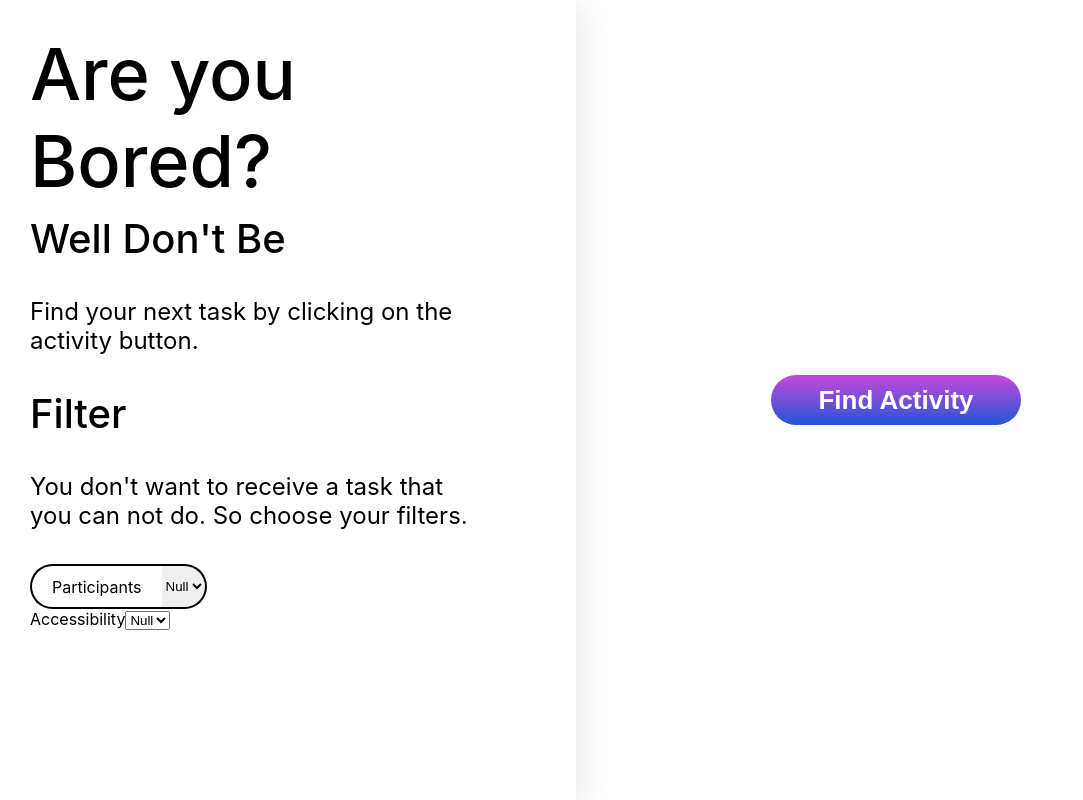
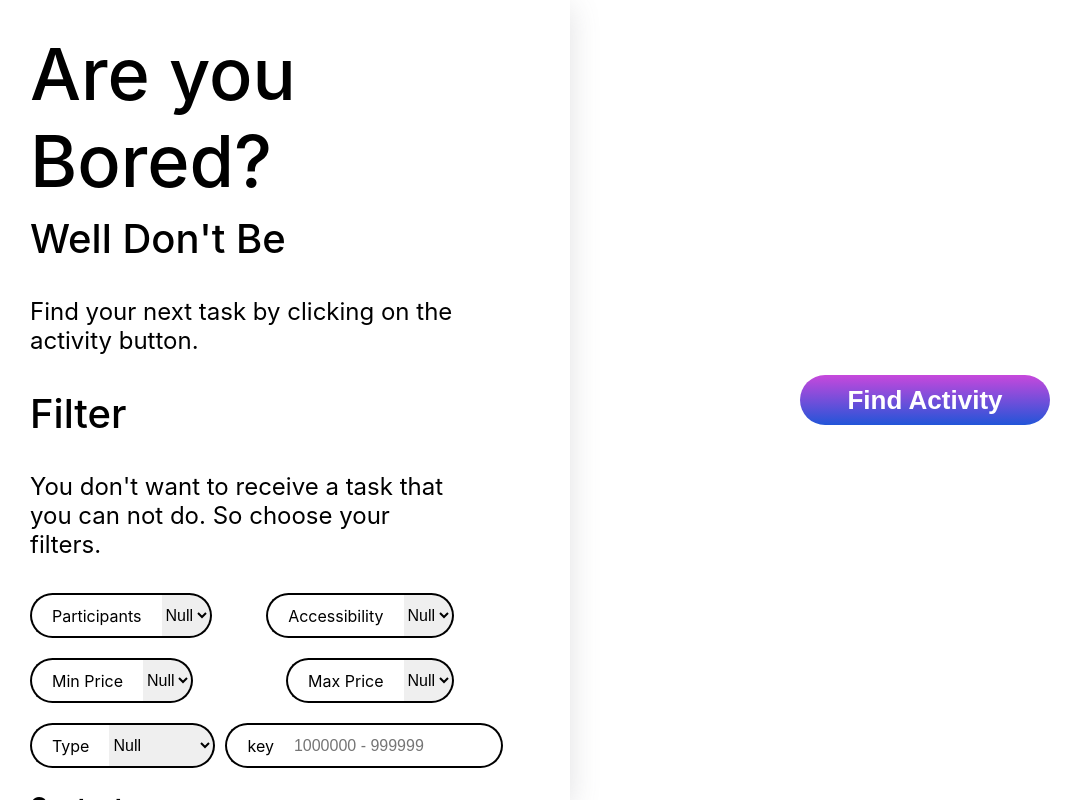
Before and after one commit to Ben-glitch-cloud/main_task_finder_project, a React (Create React App) app: page / in a window 1280 px wide. Shown: the whole page, without its empty margins (0-1083 px from the left). Built offline with nearby package versions, Linux system fonts and the light colour scheme.

Commit message:
more styling has been added to the app and react icons

```diff
--- a/package.json
+++ b/package.json
@@ -8,6 +8,7 @@
     "@testing-library/user-event": "^13.5.0",
     "react": "^18.2.0",
     "react-dom": "^18.2.0",
+    "react-icons": "^4.8.0",
     "react-scripts": "^5.0.1",
     "sass": "^1.60.0",
     "web-vitals": "^2.1.4"
--- /dev/null
+++ b/src/Components/footer/footer.js
@@ -0,0 +1,26 @@
+import { AiFillGithub, AiFillApi } from 'react-icons/ai';
+import { TbBrandFiverr } from 'react-icons/tb';
+
+function Footer(){
+    return(
+        <footer>
+            <h3>Contact</h3>
+            <div className="footerContaner">
+               <a href="">
+                    <AiFillGithub size={40}  className='icon gitHub'/>
+                    <p>Github</p>
+               </a>
+               <a href="">
+                    <AiFillApi size={40} className='icon api'/>
+                    <p>API</p>
+               </a>
+               <a href="">
+                    <TbBrandFiverr size={40} className='icon fiverr'/>
+                    <p>Fiverr</p>
+               </a>
+            </div>
+        </footer>
+    )
+}
+
+export default Footer;
--- /dev/null
+++ b/src/Components/formTask/formTask.js
@@ -0,0 +1,102 @@
+import React, { useEffect, useState } from "react"
+
+function FormTask(){
+
+
+    return(
+        <div className="formContainer">
+                    <div className="formParts">
+                        <form>
+                            <label>Participants</label>
+                            <select>
+                                <option>Null</option>
+                                <option>1</option>
+                                <option>2</option>
+                                <option>3</option>
+                                <option>4</option>
+                                <option>5</option>
+                                <option>6</option>
+                            </select>
+                        </form>
+
+                        <form>
+                            <label>Accessibility</label>
+                            <select>
+                                <option>Null</option>
+                                <option>0.1</option>
+                                <option>0.2</option>
+                                <option>0.3</option>
+                                <option>0.4</option>
+                                <option>0.5</option>
+                                <option>0.6</option>
+                                <option>0.7</option>
+                                <option>0.8</option>
+                                <option>0.9</option>
+                                <option>1</option>
+                            </select>
+                        </form>
+                    </div>
+
+                    <div className="formParts">
+                        <form>
+                            <label>Min Price</label>
+                            <select>
+                                <option>Null</option>
+                                <option>0.1</option>
+                                <option>0.2</option>
+                                <option>0.3</option>
+                                <option>0.4</option>
+                                <option>0.5</option>
+                                <option>0.6</option>
+                                <option>0.7</option>
+                                <option>0.8</option>
+                                <option>0.9</option>
+                                <option>1</option>
+                            </select>
+                        </form>
+
+                        <form>
+                            <label>Max Price</label>
+                            <select>
+                                <option>Null</option>
+                                <option>0.1</option>
+                                <option>0.2</option>
+                                <option>0.3</option>
+                                <option>0.4</option>
+                                <option>0.5</option>
+                                <option>0.6</option>
+                                <option>0.7</option>
+                                <option>0.8</option>
+                                <option>0.9</option>
+                                <option>1</option>
+                            </select>
+                        </form>
+                    </div>
+
+                    <div className="formParts">
+                        <form>
+                            <label>Type</label>
+                            <select>
+                                <option>Null</option>
+                                <option>education</option>
+                                <option>recreational</option>
+                                <option>social</option>
+                                <option>diy</option>
+                                <option>charity</option>
+                                <option>cooking</option>
+                                <option>relaxation</option>
+                                <option>music</option>
+                                <option>busywork</option>
+                            </select>
+                        </form>
+
+                        <form>
+                            <label>key</label>
+                            <input placeholder="1000000 - 999999"></input>
+                        </form>
+                    </div>
+                </div>
+    )
+}
+
+export default FormTask;
--- a/src/Components/informUserArea/informUserArea.js
+++ b/src/Components/informUserArea/informUserArea.js
@@ -1,4 +1,6 @@
 import "../../styles/layout/_informUserAreaLayout.scss";
+import FormTask from "../formTask/formTask";
+import Footer from "../footer/footer";
 
 function InformUserArea(){
     return(
@@ -9,36 +11,8 @@ function InformUserArea(){
                 <p>Find your next task by clicking on the activity button.</p>
                 <h2>Filter</h2>
                 <p>You don't want to receive a task that you can not do. So choose your filters.</p>
-                <form>
-                    <label>Participants</label>
-                    <select>
-                        <option>Null</option>
-                        <option>1</option>
-                        <option>2</option>
-                        <option>3</option>
-                        <option>4</option>
-                        <option>5</option>
-                        <option>6</option>
-                    </select>
-                </form>
-
-                <div>
-                    <label>Accessibility</label>
-                    <select>
-                        <option>Null</option>
-                        <option>0.1</option>
-                        <option>0.2</option>
-                        <option>0.3</option>
-                        <option>0.4</option>
-                        <option>0.5</option>
-                        <option>0.6</option>
-                        <option>0.7</option>
-                        <option>0.8</option>
-                        <option>0.9</option>
-                        <option>1</option>
-                    </select>
-                </div>
-
+                <FormTask/>
+                <Footer/>
             </div>
         </div>
     )
--- a/src/styles/layout/_informUserAreaLayout.scss
+++ b/src/styles/layout/_informUserAreaLayout.scss
@@ -1,11 +1,14 @@
 .firstAppItemArea{
-    width: 45%;
+    width: 570px;
     box-shadow: rgba(100, 100, 111, 0.2) 0px 7px 29px 0px;
     margin: 0px;
     padding: 0px;
+    overflow: hidden;
+    overflow-y: scroll;
 
     .informationContaner{
         margin: 30px 30px;
+
 
         h1{
             font-size: 72px;
@@ -26,34 +29,5 @@
             padding: 10px 0px;
         }
 
-        form{
-
-            display: flex;
-            height: 45px;
-            padding-right: 10px;
-
-            label{
-                border-top: black 2px solid;
-                border-bottom: black 2px solid;
-                border-left: black 2px solid;
-                border-right: none;
-                border-radius: 25px 0px 0px 25px;
-                display: flex;
-                align-items: center;
-                padding: 0px 20px;
-            }
-
-            select{
-                border-top: black 2px solid;
-                border-bottom: black 2px solid;
-                border-left: none;
-                border-right: 2px solid black;
-                display: flex;
-                align-items: center;
-                border-radius: 0px 25px 25px 0px;
-                padding: 0px 0px;
-            }
-
-        }
     }
 }
--- a/src/styles/layout/_showTaskAreaLayout.scss
+++ b/src/styles/layout/_showTaskAreaLayout.scss
@@ -1,6 +1,6 @@
 .secondAppItemArea{
     display: flex;
-    width: 50%;
+    flex-grow: 1;
     justify-content: center;
     align-items: center;
 }
--- a/src/styles/main.scss
+++ b/src/styles/main.scss
@@ -2,3 +2,5 @@
 @import "./layout/informUserAreaLayout.scss";
 @import "./layout/showTaskAreaLayout.scss";
 @import "./styleComponents/button.scss";
+@import "./styleComponents/form";
+@import "./styleComponents/footer";
--- /dev/null
+++ b/src/styles/styleComponents/_footer.scss
@@ -0,0 +1,34 @@
+footer{
+
+    h3{
+        font-size: 24px;
+    }
+
+    .footerContaner{
+        display: flex;
+        width: 85%;
+        height: 60px;
+        flex-direction: row;
+        justify-content: space-between;
+
+
+        a{
+            text-decoration: none;
+            color: black;
+            display: flex;
+            align-items: center;
+            justify-content: center;
+            column-gap: 10px;
+        }
+
+        .gitHub{
+            color: black;
+
+            &:hover{
+                p{
+                    color: #00008B;
+                }
+            }
+        }
+    }
+}
--- /dev/null
+++ b/src/styles/styleComponents/_form.scss
@@ -0,0 +1,58 @@
+.formContainer{
+
+    display: flex;
+    flex-direction: column;
+    row-gap: 20px;
+
+
+    .formParts{
+
+    display: flex;
+    justify-content: space-between;
+    width: 85%;
+
+    form{
+
+        display: flex;
+        height: 45px;
+        padding-right: 10px;
+
+        label{
+            border-top: black 2px solid;
+            border-bottom: black 2px solid;
+            border-left: black 2px solid;
+            border-right: none;
+            border-radius: 25px 0px 0px 25px;
+            display: flex;
+            align-items: center;
+            padding: 0px 20px;
+            font-size: 16px;
+        }
+
+        select{
+            border-top: black 2px solid;
+            border-bottom: black 2px solid;
+            border-left: none;
+            border-right: 2px solid black;
+            display: flex;
+            align-items: center;
+            border-radius: 0px 25px 25px 0px;
+            padding: 0px 0px;
+            font-size: 16px;
+        }
+
+        input{
+            border-top: black 2px solid;
+            border-bottom: black 2px solid;
+            border-left: none;
+            border-right: 2px solid black;
+            display: flex;
+            align-items: center;
+            border-radius: 0px 25px 25px 0px;
+            padding: 0px 0px;
+            font-size: 16px;
+        }
+
+    }
+}
+}
```
Also changed, not shown: 1 other file (tests, documents, lock files or other folders).
